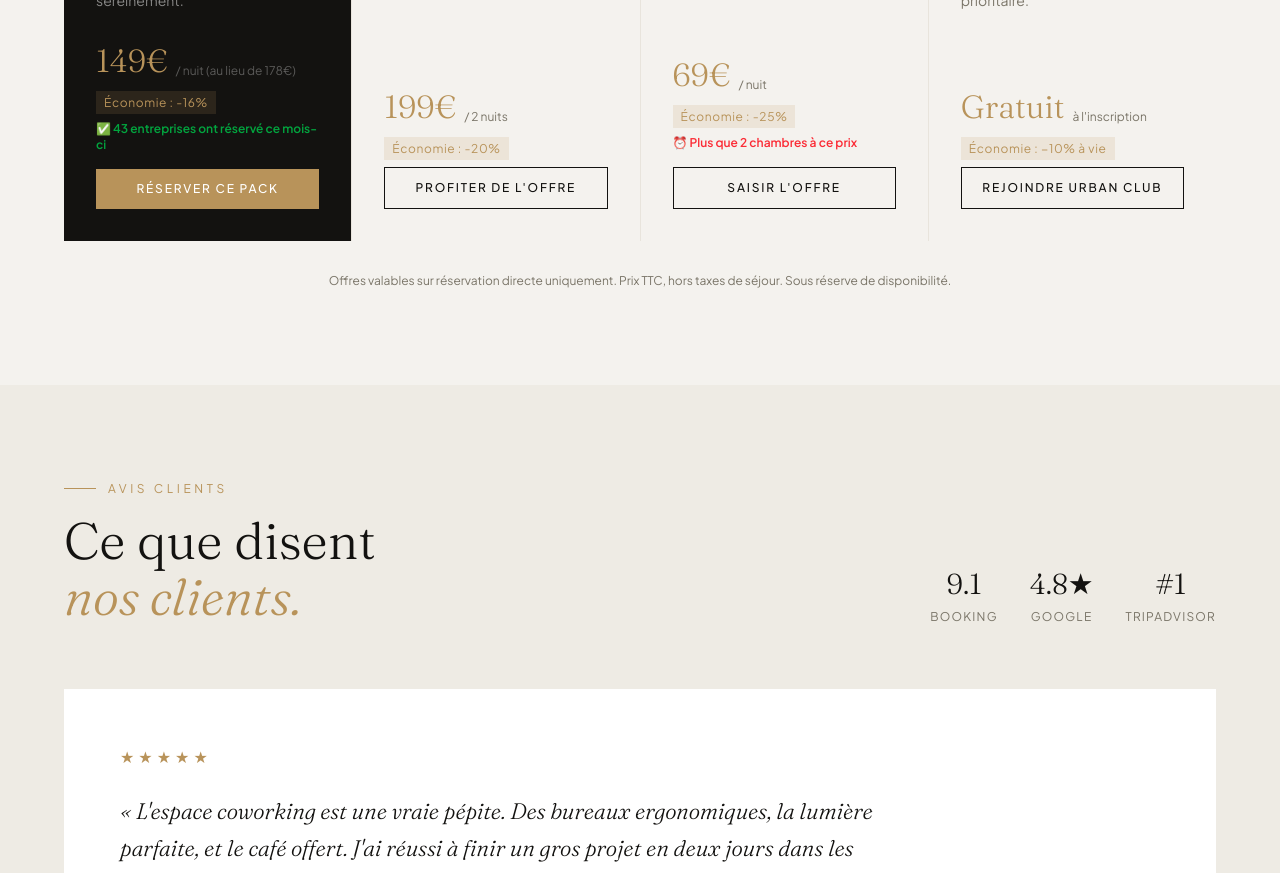
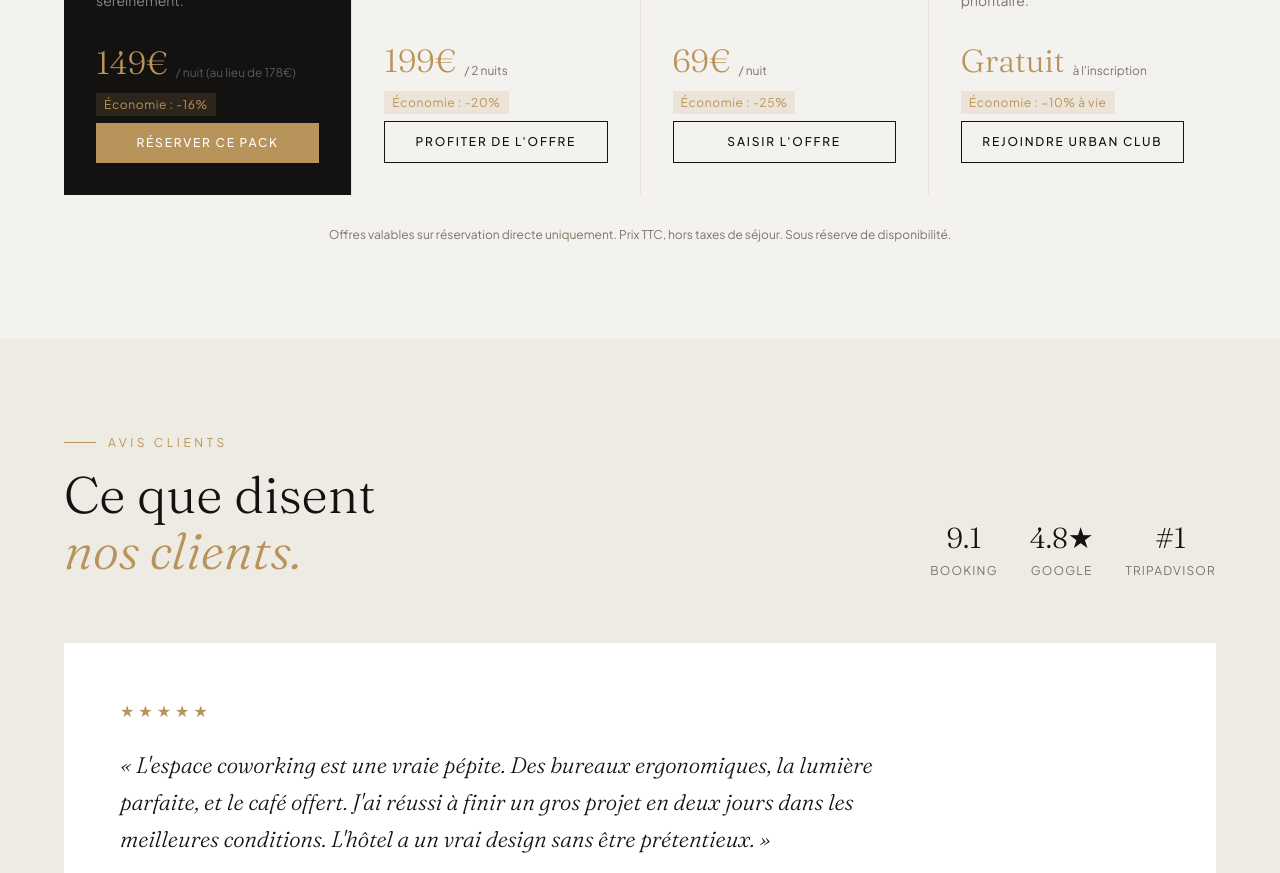
Before and after one commit to ralphtchipossi-cloud/Hotel_Urbain, a React (Vite) app: page / in a window 1280 px wide. Shown: the part 5740-6613 px from the top of the page. Built offline with nearby package versions, Linux system fonts and the light colour scheme.

Commit message:
change offers

```diff
--- a/src/app/components/Offers.tsx
+++ b/src/app/components/Offers.tsx
@@ -13,7 +13,6 @@ const offers = [
     cta: "Réserver ce pack",
     color: "#B8935A",
     featured: true,
-    urgentMessage: "✅ 43 entreprises ont réservé ce mois-ci",
   },
   {
     icon: Moon,
@@ -39,7 +38,6 @@ const offers = [
     cta: "Saisir l'offre",
     color: "#131210",
     featured: false,
-    urgentMessage: "⏰ Plus que 2 chambres à ce prix",
   },
   {
     icon: Tag,
```
